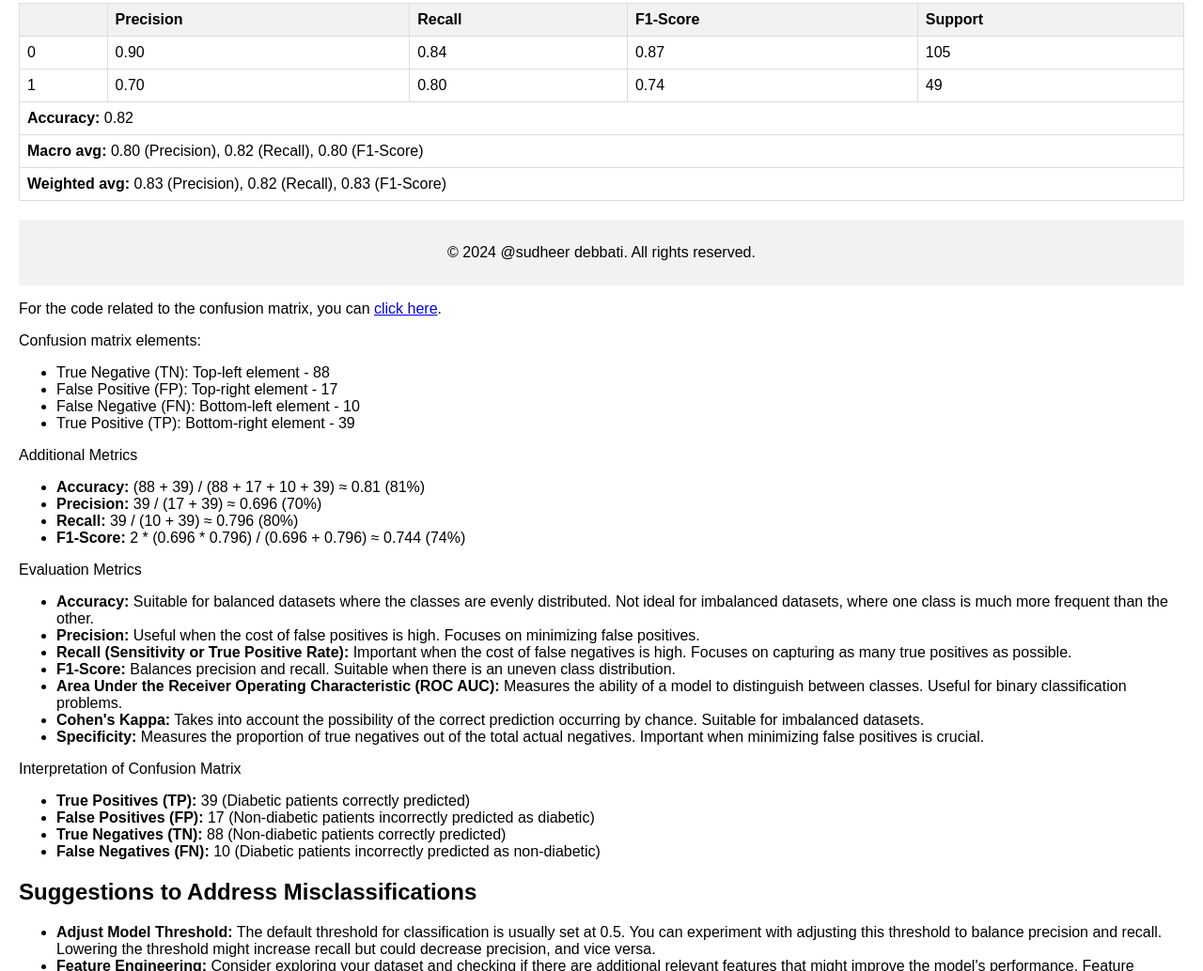
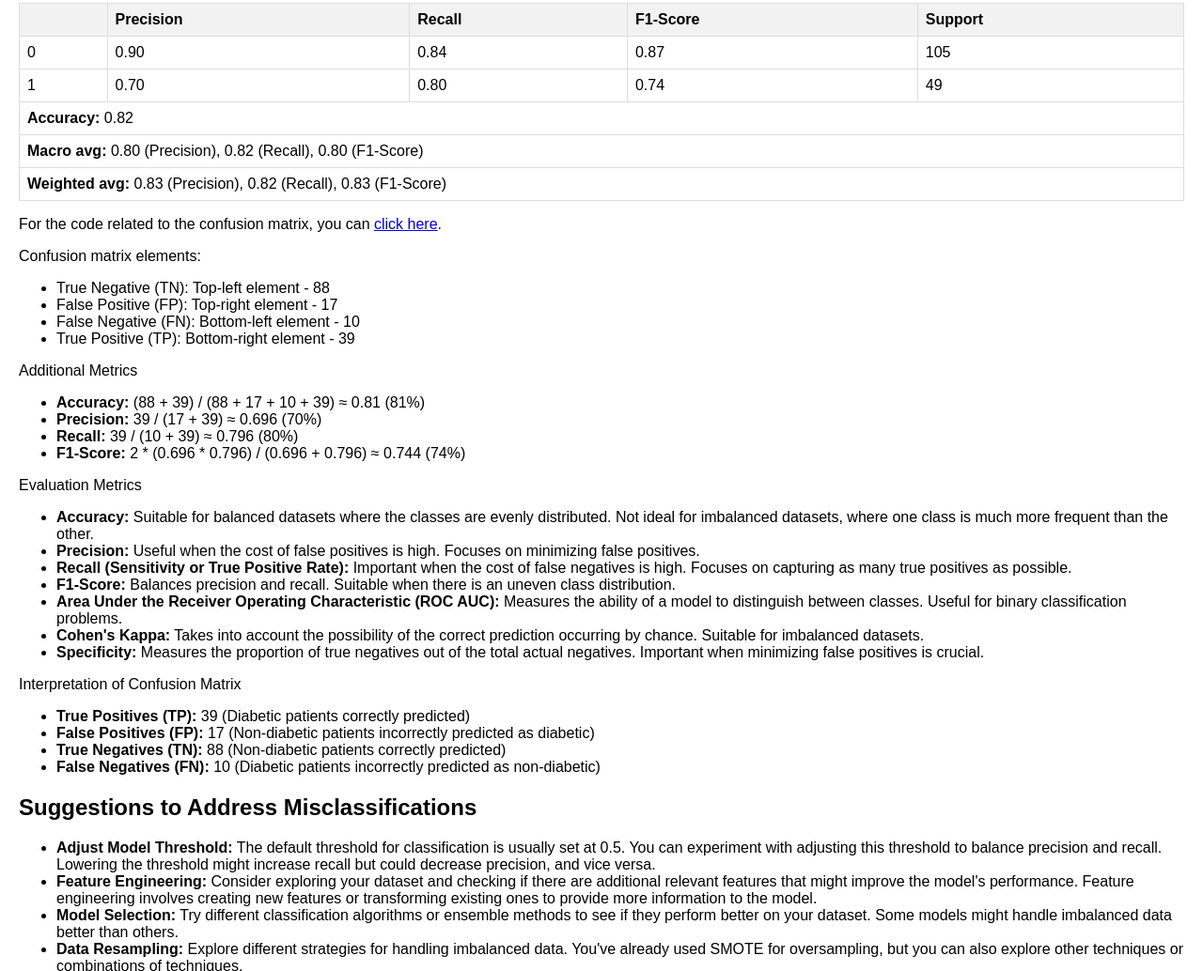
Before and after one commit to Debbatisudheer/Logistic_Regression, a plain HTML site: page index.html in a window 1280 px wide. Shown: the part 1161-2195 px from the top of the page at 94% size. Drawn offline with Linux system fonts and the light colour scheme.

Commit message:
Update index.html

```diff
--- a/index.html
+++ b/index.html
@@ -108,9 +108,7 @@
             <td colspan="5"><strong>Weighted avg:</strong> 0.83 (Precision), 0.82 (Recall), 0.83 (F1-Score)</td>
         </tr>
     </table>
-    <footer>
-        <p>&copy; 2024 @sudheer debbati. All rights reserved.</p>
-    </footer>
+
     <p>For the code related to the confusion matrix, you can <a href="https://github.com/Debbatisudheer/Diabetes_prediction/tree/master">click here</a>.</p>
     <p1>Confusion matrix elements:</p1>
     <ul>
```
